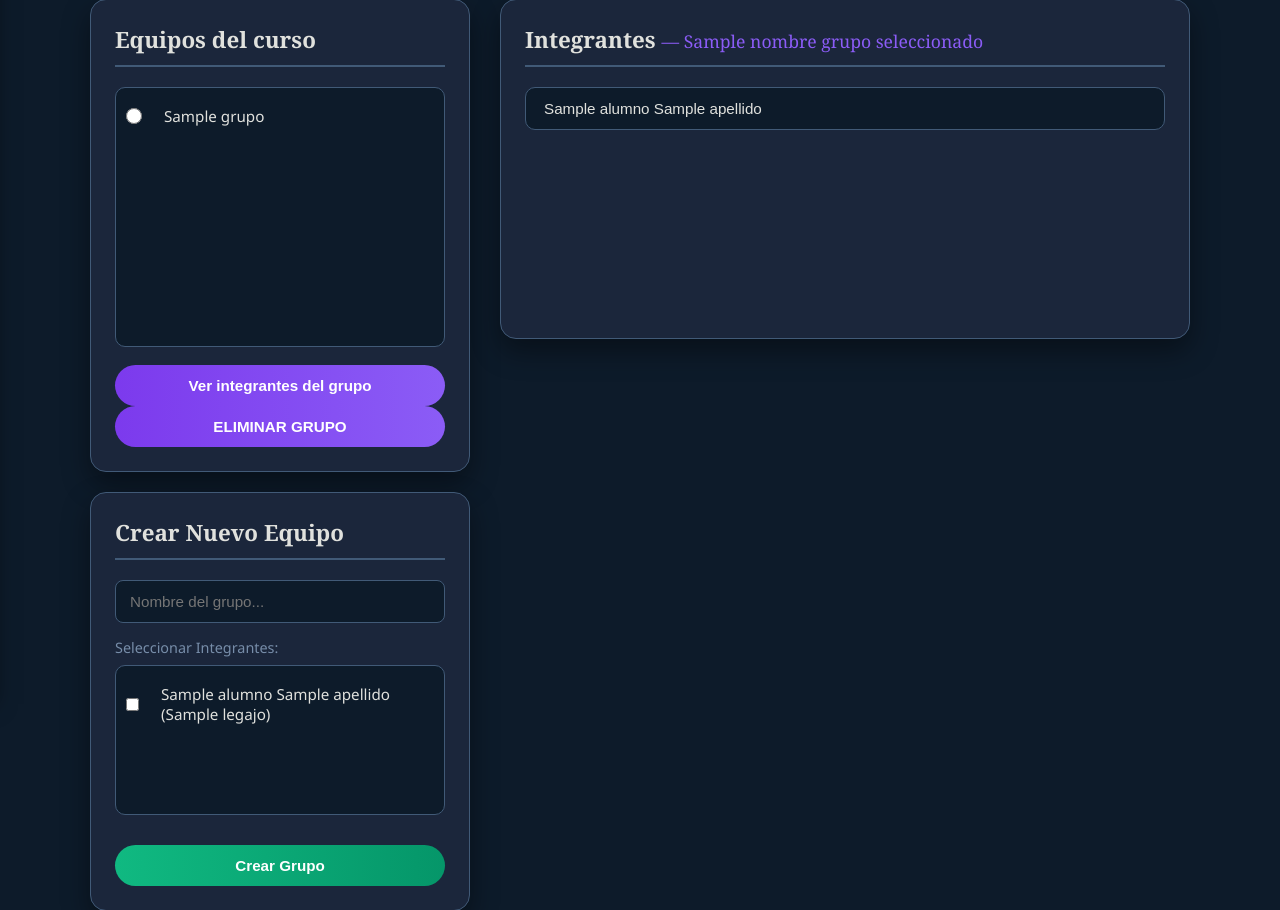
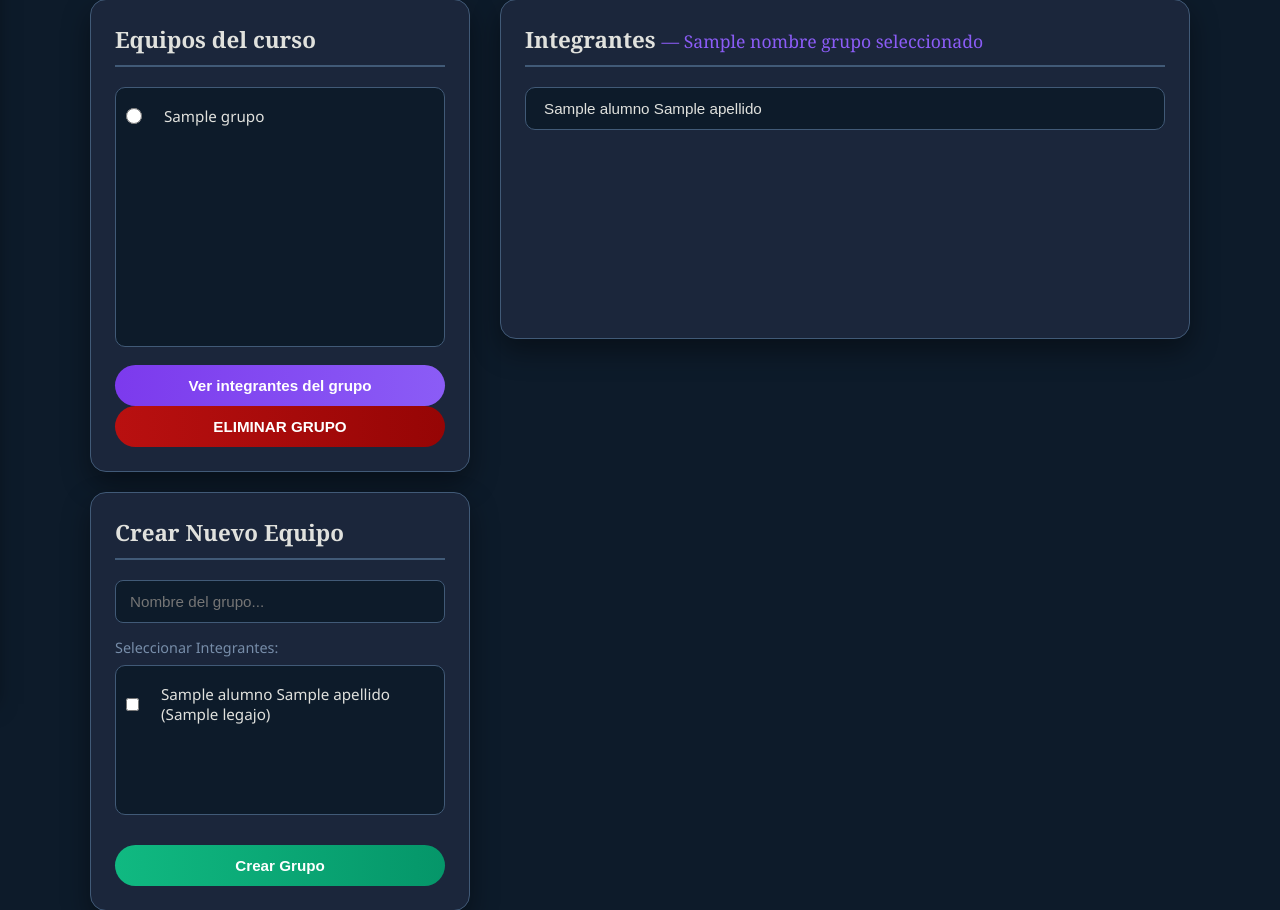
Before and after one commit to yapu115/TP_Integrador_IDS, a Python web app: template Frontend/templates/grupos.html in a window 1280 px wide. Shown: the part 96-1006 px from the top of the page. Run offline with Jinja, Linux system fonts and the light colour scheme; the template is opened without the code that fills it: most values are stand-ins (such as "Sample title", 1, 10 or a date in 2020).

Commit message:
Cambio de color del boton para eliminar grupos.

```diff
--- a/Frontend/static/css/grupos.css
+++ b/Frontend/static/css/grupos.css
@@ -296,6 +296,27 @@
     transition: filter 0.2s ease, transform 0.15s ease;
 }
 
+.btn-eliminar-grupo {
+    width: 100%;
+    padding: 12px 20px;
+    border: none;
+    border-radius: 999px;
+    background: linear-gradient(90deg, #b91010, #960505);
+    color: #ffffff;
+    font-size: 0.95rem;
+    font-weight: 600;
+    cursor: pointer;
+    transition: filter 0.2s ease, transform 0.15s ease;
+}
+
+.btn-eliminar-grupo:hover {
+    filter: brightness(1.12);
+}
+
+.btn-eliminar-grupo:active {
+    transform: scale(0.97);
+}
+
 .btn-crear-grupo:hover {
     filter: brightness(1.12);
 }
--- a/Frontend/templates/grupos.html
+++ b/Frontend/templates/grupos.html
@@ -29,8 +29,13 @@ block extra_css %}
             {% endfor %}
           </div>
         </div>
-        <input type="submit" name="action" value="Ver integrantes del grupo" class="btn-ver-grupo">
-        <input type="submit" name="action" value="ELIMINAR GRUPO" class="btn-ver-grupo">
+        <div>
+          <input type="submit" name="action" value="Ver integrantes del grupo" class="btn-ver-grupo">
+        </div>
+        <div>
+          <input type="submit" name="action" value="ELIMINAR GRUPO" class="btn-eliminar-grupo">
+        </div>
+
         {% else %}
         <p class="grupos-empty-hint">No hay grupos registrados.</p>
         {% endif %}
@@ -120,7 +125,7 @@ block extra_css %}
     <div class="modal-content">
       <div class="modal-header">
         <h2>Información del alumno</h2>
-        <span class="close">&times;</span>
+        <span class="close" onclick="ocultarModalAlumnos(modalAlumnos)">&times;</span>
       </div>
       <div class="modal-body">
         <div class="modal-row">
```
